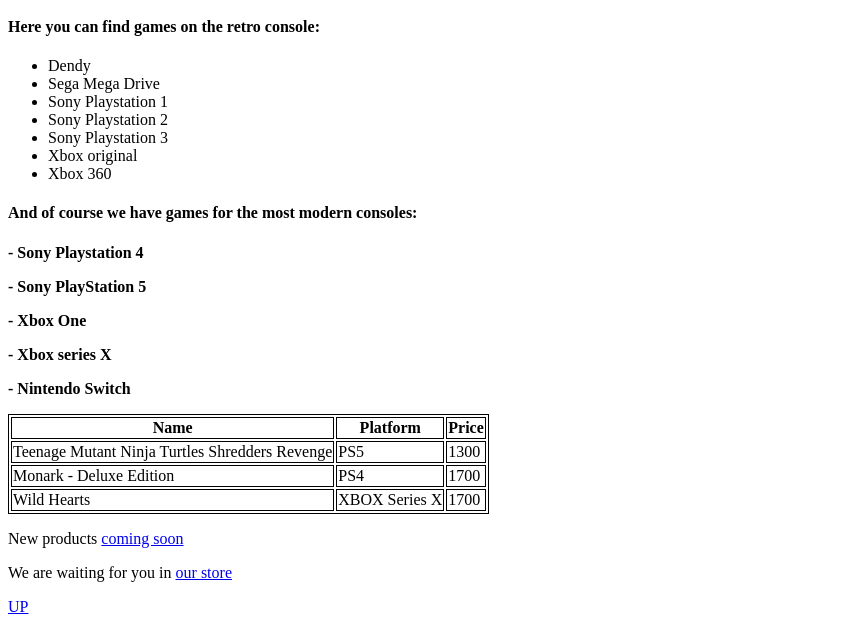
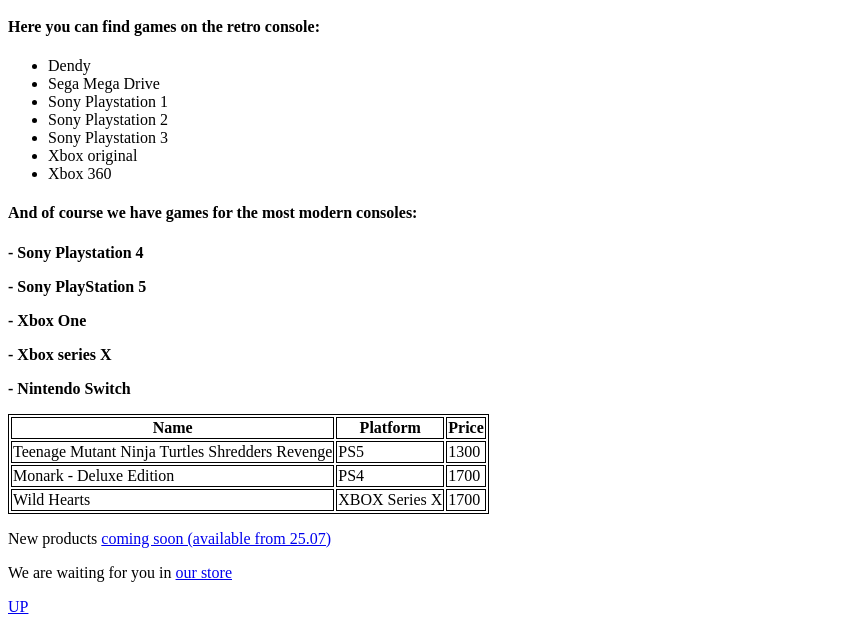
Before and after one commit to VickyfromKha/HW21, a plain HTML site: page Index.html in a window 1280 px wide. Shown: the part 600-1232 px from the top of the page, without its empty margins (0-867 px from the left). Drawn offline with Linux system fonts and the light colour scheme.

Commit message:
index and gallery was changed

```diff
--- a/Index.html
+++ b/Index.html
@@ -57,7 +57,7 @@ table, th, td {
     <td>1700</td>
   </tr>
 </table>
-<p> New products <a href="pages/gallery.html"target="_blank">coming soon</a> </p>
+<p> New products <a href="pages/gallery.html"target="_blank">coming soon (available from 25.07)</a> </p>
 <p> We are waiting for you in <a href="pages/contacts.html"target="_blank">our store</a> </p>
 <p><a href="#top">UP</a></p>
 </body>
```
Also changed, not shown: pages/Gallery.html (+1 -1 lines).
